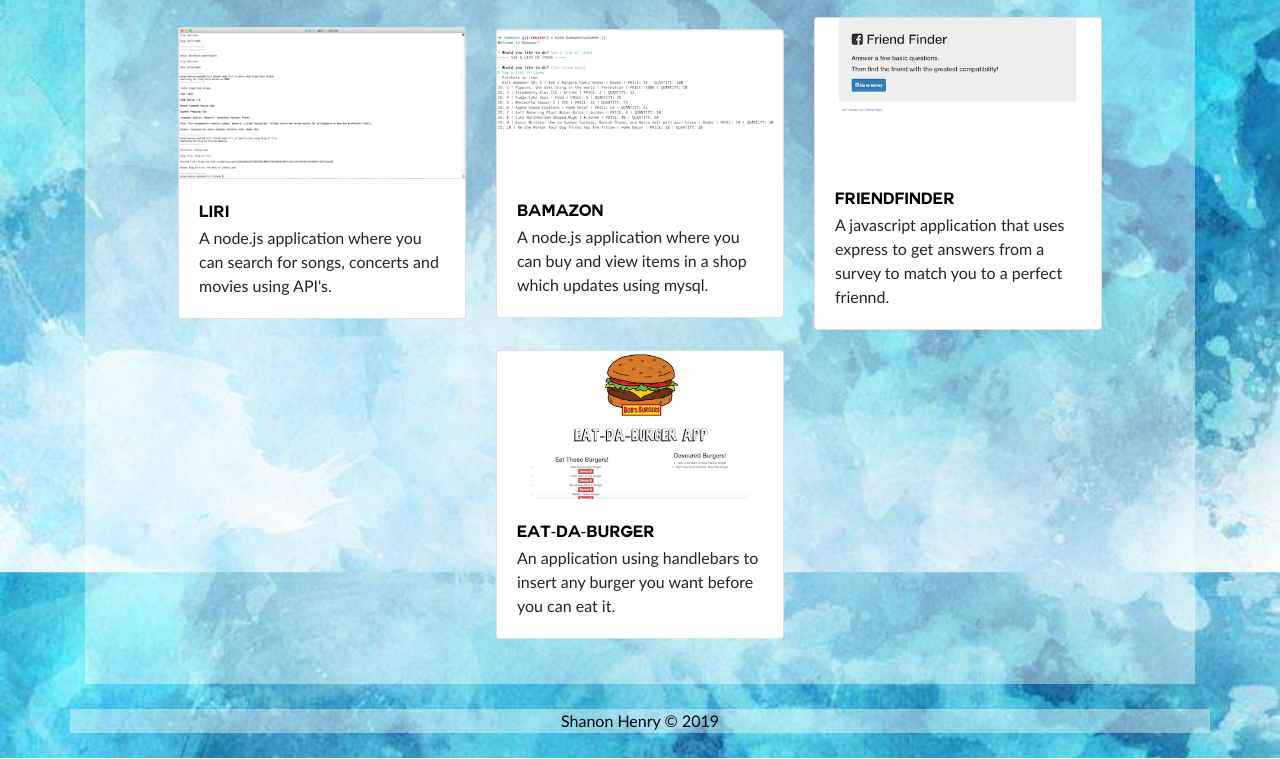
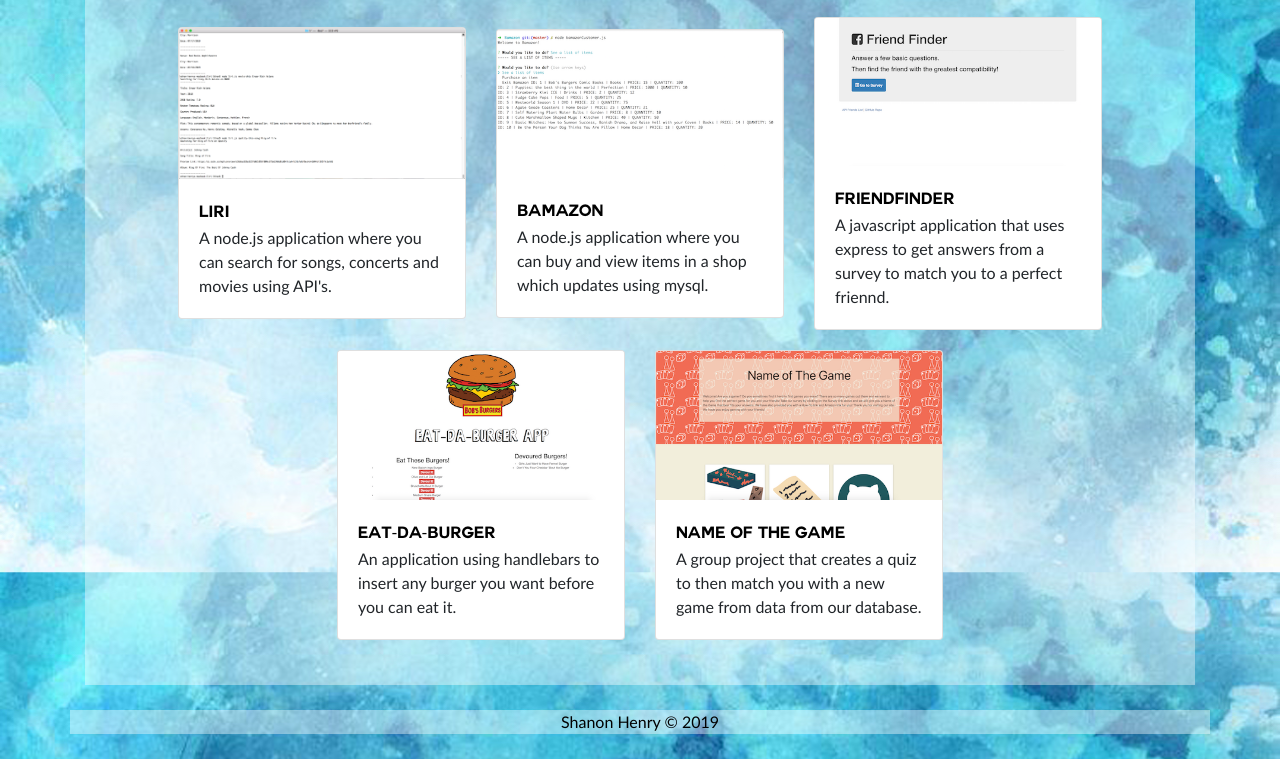
Before and after one commit to shannonmh/shannonmh.github.io, a plain HTML site: page portfolio.html in a window 1280 px wide. Shown: the part 1137-1896 px from the top of the page. Drawn offline with nearby package versions, Linux system fonts and the light colour scheme; a script that the page names is missing.

Commit message:
fixed last project

```diff
--- a/portfolio.html
+++ b/portfolio.html
@@ -202,13 +202,23 @@
                 </div>
             </div>
             <div class="row align-items-center portfolio">
-                <div class="col-md-12 col-sm-12">
+                <div class="col-md-6 col-sm-12">
                     <div class="card">
                         <a href="https://github.com/Eat-Da-Burger"><img class="card-img-top" src="assets/images/project13.png"
                                 alt="Project 13"></a>
                         <div class="card-body">
                             <a href="https://github.com/Eat-Da-Burger" class="card-title portfolio-title">Eat-Da-Burger</a>
                             <p class="card-text portfolio-text">An application using handlebars to insert any burger you want before you can eat it.</p>
+                        </div>
+                    </div>
+                </div>
+                <div class="col-md-6 col-sm-12">
+                    <div class="card">
+                        <a href="https://github.com/Project2"><img class="card-img-top" src="assets/images/project14.png"
+                                alt="Project 14"></a>
+                        <div class="card-body">
+                            <a href="https://github.com/Project2" class="card-title portfolio-title">Name Of The Game</a>
+                            <p class="card-text portfolio-text">A group project that creates a quiz to then match you with a new game from data from our database.</p>
                         </div>
                     </div>
                 </div>
```
Also changed, not shown: assets/images/project14.png (added).
